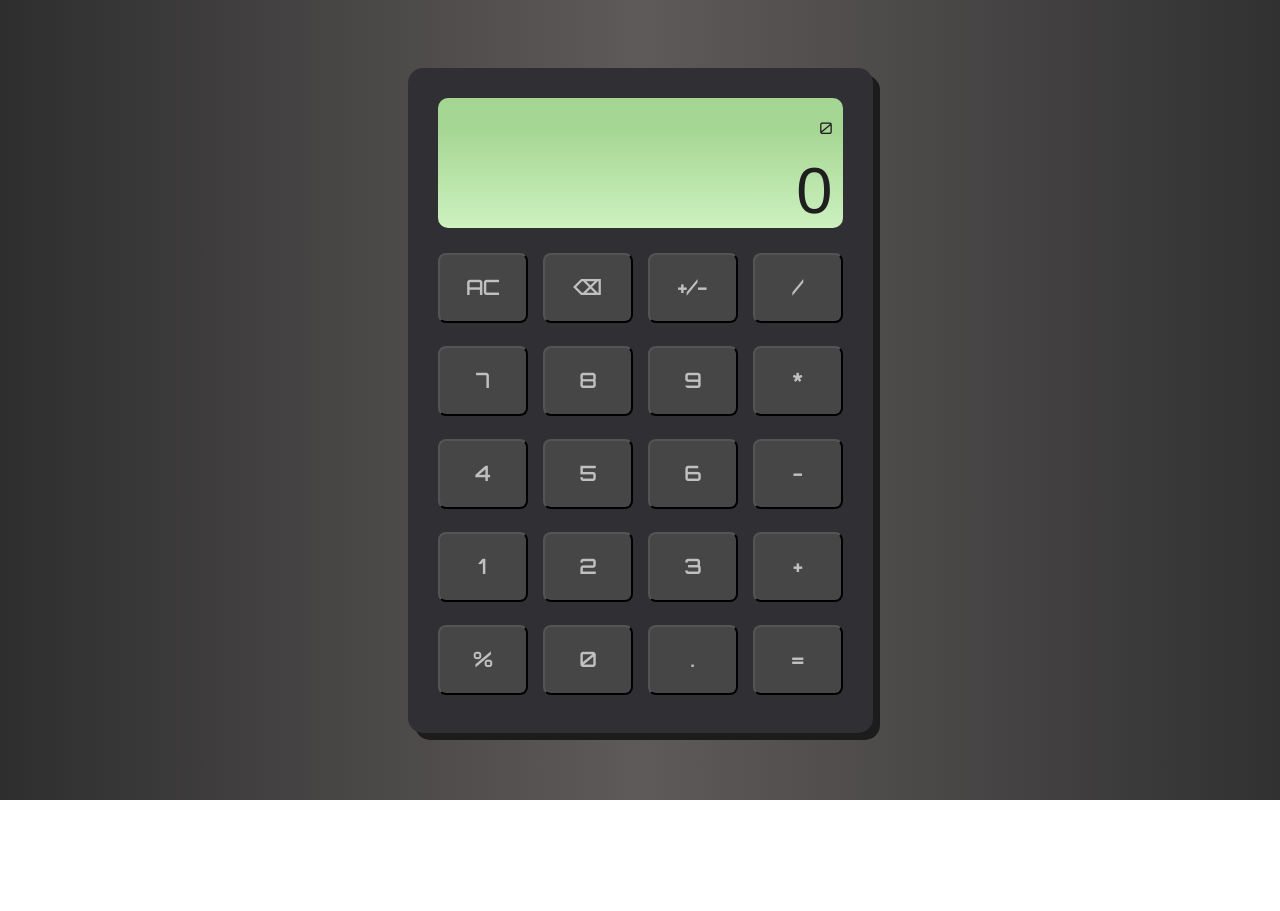
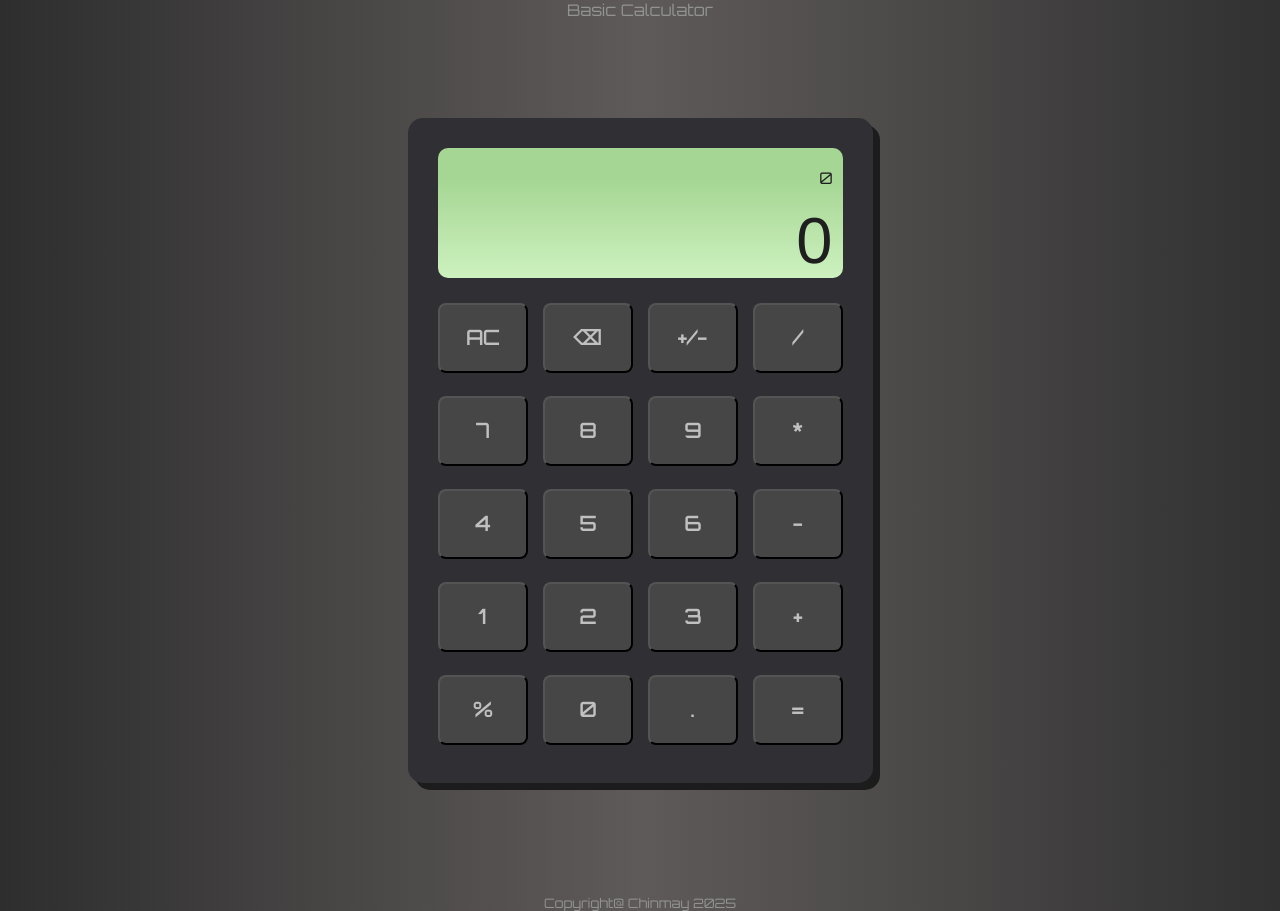
Before and after one commit to Chinmay-G/basic-calculator, a plain HTML site: page index.html in a window 1280 px wide. Before the commit the page ends 800 px from the top, so only its background shows below. Drawn offline with Linux system fonts and the light colour scheme.

Commit message:
Adding heading nd footer

```diff
--- a/index.html
+++ b/index.html
@@ -10,6 +10,7 @@
 </head>
 
 <body>
+    <p>Basic Calculator</p>
     <main class="main">
         <div class="container">
             <div class="display">
@@ -41,6 +42,7 @@
             </div>
         </div>
     </main>
+    <footer>Copyright@ Chinmay 2025</footer>
     <script src="script.js"></script>
 </body>
 
--- a/style.css
+++ b/style.css
@@ -6,10 +6,20 @@
     font-family: 'Orbitron', sans-serif;
 }
 
+html {
+    margin: 0;
+    padding: 0;
+}
+
 body {
     background-color: rgb(86, 86, 86);
     background: rgb(46,46,46);
     background: linear-gradient(90deg, rgba(46,46,46,1) 0%, rgba(95,90,90,1) 50%, rgba(49,49,49,1) 100%);
+}
+
+p {
+    margin-bottom: 30px;
+    color: rgb(146, 146, 146);
 }
 
 .main {
@@ -83,9 +93,16 @@ body {
     height: 70px;
 }
 
+footer {
+    /* text-align: right; */
+    font-size: 13px;
+    margin-top: 45px;
+    color: rgb(146, 146, 146);
+}
+
 @media only screen and (max-width: 700px) {
     * {
-        scale: 0.9;
+        scale: 0.92;
     }
 
     .container {
```
